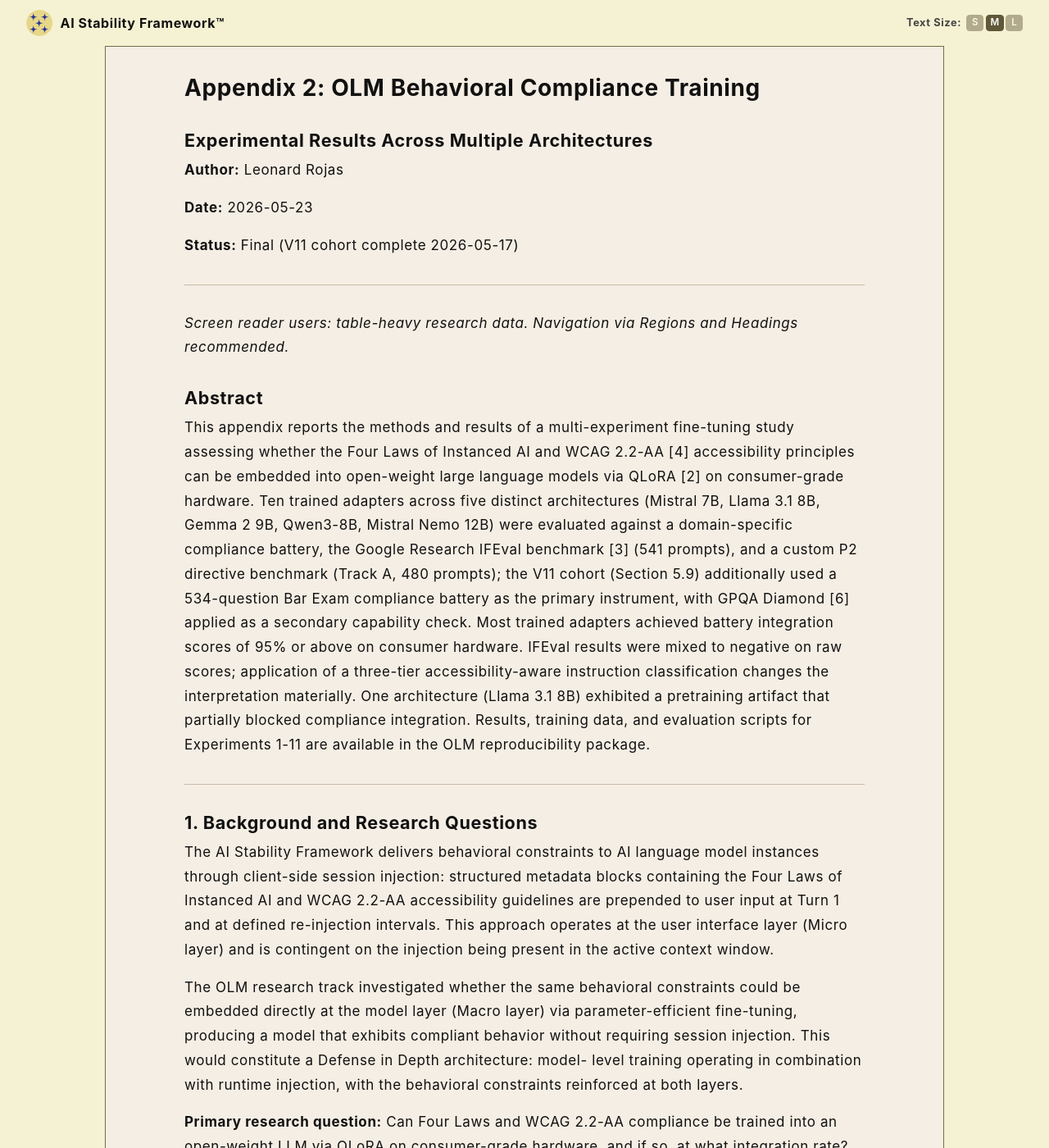
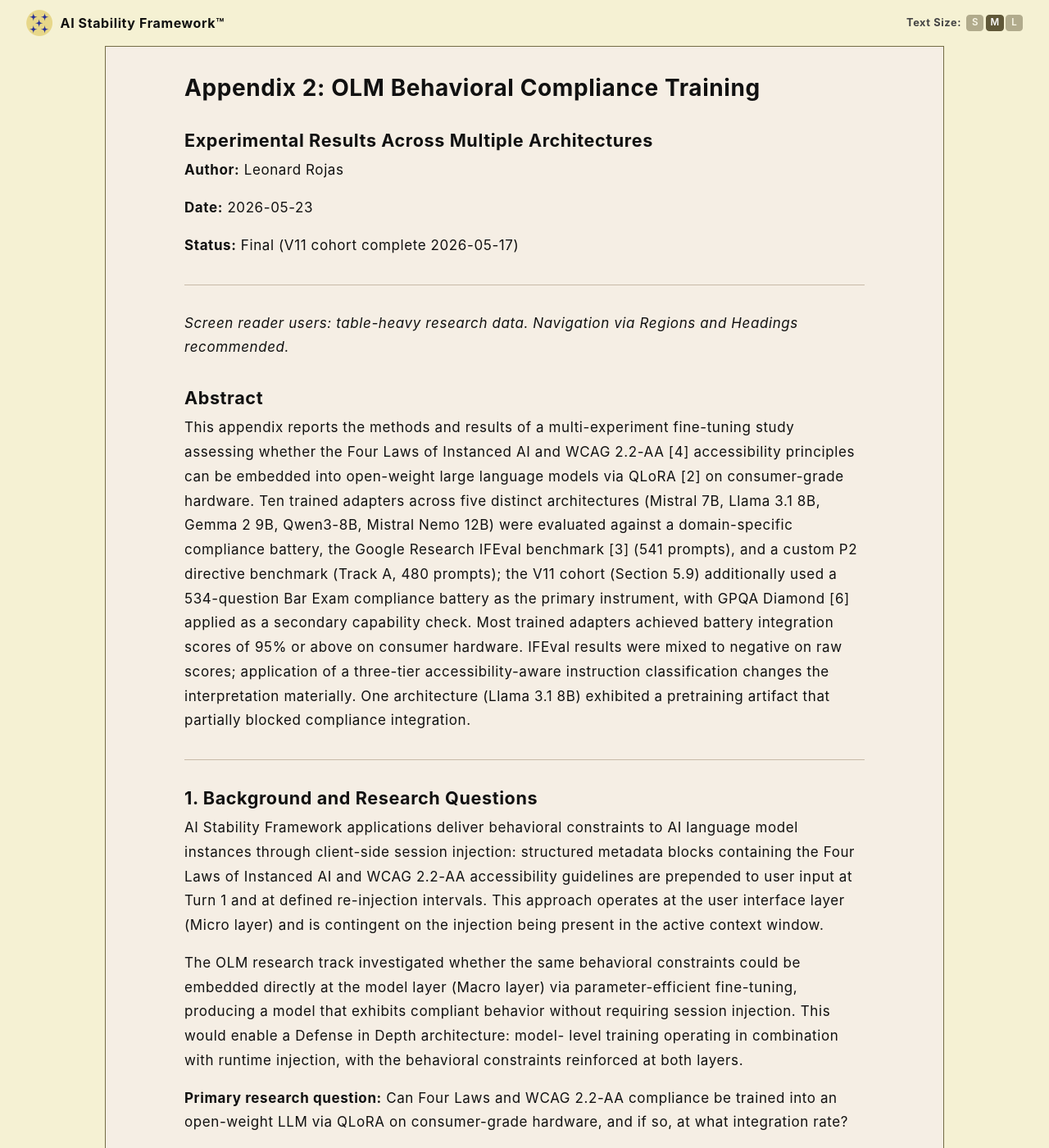
Before and after one commit to rojaslen/AISF-WEB, a Jekyll site: the page built from apx02.md, in a window 1280 px wide and 1400 px high. Shown: the whole window at 82% size. Built offline with Jekyll 4.4.1, drawn with Linux system fonts in a browser that asks for light colours; some web fonts are replaced; some of the changed text lies outside the part shown.

Commit message:
Update apx02.md

```diff
--- a/apx02.md
+++ b/apx02.md
@@ -34,14 +34,13 @@
 hardware. IFEval results were mixed to negative on raw scores; application of a
 three-tier accessibility-aware instruction classification changes the interpretation
 materially. One architecture (Llama 3.1 8B) exhibited a pretraining artifact that
-partially blocked compliance integration. Results, training data, and evaluation
-scripts for Experiments 1-11 are available in the OLM reproducibility package.
+partially blocked compliance integration.
 
 ---
 
 ## 1. Background and Research Questions
 
-The AI Stability Framework delivers behavioral constraints to AI language
+AI Stability Framework applications deliver behavioral constraints to AI language
 model instances through client-side session injection: structured metadata blocks
 containing the Four Laws of Instanced AI and WCAG 2.2-AA accessibility guidelines
 are prepended to user input at Turn 1 and at defined re-injection intervals. This
@@ -51,7 +50,7 @@
 The OLM research track investigated whether the same behavioral constraints could
 be embedded directly at the model layer (Macro layer) via parameter-efficient
 fine-tuning, producing a model that exhibits compliant behavior without requiring
-session injection. This would constitute a Defense in Depth architecture: model-
+session injection. This would enable a Defense in Depth architecture: model-
 level training operating in combination with runtime injection, with the behavioral
 constraints reinforced at both layers.
 
@@ -141,8 +140,8 @@
 
 Meta-suppression examples (53 per chat variant): system prompt contains Framework
 compact block; user turn contains a general-domain question; assistant response
-contains zero framework-referential content. Purpose: prevent model from treating Framework
-doctrine as primary subject matter (see Section 7.7).
+contains zero Framework-referential content. Purpose: prevent model from treating
+Framework doctrine as primary subject matter (see Section 7.7).
 
 ### 3.2 QLoRA Configuration
 
@@ -169,7 +168,7 @@
 <figure>
 <video controls muted poster="/assets/images/submarine_curve.png" style="max-width: 100%; height: auto;">
 <source src="/assets/av/submarine_curve.mp4" type="video/mp4">
-GPU VRAM training profile. If your browser does not support video playback, the still image in the package (submarine_curve.png) shows the same profile.
+GPU VRAM training profile. If your browser does not support video playback, the still image shows the same profile.
 </video>
 <figcaption>Figure 1. GPU VRAM training profile, RTX 5060 Ti (representative training run). Shared VRAM traces the "submarine" curve: a periscope spike at model load, ~2 GB plateau during training, release on exit. Spike magnitude varies by model size; the plateau and release pattern are consistent across runs.</figcaption>
 </figure>
@@ -194,7 +193,7 @@
 
 **Chat format** (Experiments 5-6 and Qwen3 re-run): Framework compact system prompt
 (approximately 100 tokens) in the model-appropriate system slot. The model learns
-to apply framework directives when present in a system prompt. Adapter function
+to apply Framework directives when present in a system prompt. Adapter function
 is contingent on receiving a system prompt at inference time (see Section 7.6).
 
 ---
@@ -213,7 +212,7 @@
 set from the per-experiment batteries used in Experiments 1-8; scores are not
 directly comparable across the two versions.
 
-**Important constraint:** The battery is a measure of framework domain compliance only.
+**Important constraint:** The battery is a measure of Framework domain compliance only.
 Base models without training are never evaluated against the battery, as they have
 no exposure to the Four Laws and will fail by definition. Battery scores reflect
 adapter performance, not base model capability.
@@ -251,7 +250,7 @@
 ### 4.3 Track A Custom Benchmark
 
 Track A is a purpose-built P2 directive compliance benchmark (480 prompts, 8
-constraint types, 60 prompts per type) designed to test framework-relevant instruction
+constraint types, 60 prompts per type) designed to test Framework-relevant instruction
 following on WCAG-neutral prompts only. It was developed in Experiment 4 in
 response to the identification of WCAG-conflicting categories in IFEval (see
 Section 4.4).
@@ -274,7 +273,7 @@
 Identified in Experiment 3. Applied retroactively to all experiments.
 
 Several IFEval instruction types require outputs that conflict with WCAG 2.2
-accessibility principles. A framework-trained model with WCAG mapped to P0 will
+accessibility principles. A Framework-trained model with WCAG mapped to P0 will
 refuse or deprioritize these instructions on principle; IFEval scores these as
 failures. Standard IFEval reporting does not distinguish between failures caused
 by inability and failures caused by principled WCAG compliance, producing
@@ -300,7 +299,7 @@
 
 **Tier 3 (T3) - WCAG-conflicting:** Instructions requiring semantically empty,
 redundant, or decorative output. Failure here is consistent with WCAG P0
-compliance; these categories are excluded from framework performance evaluation.
+compliance; these categories are excluded from Framework performance evaluation.
 Categories: `combination:repeat_prompt` (verbatim redundancy, WCAG Understandable),
 `detectable_format:number_highlighted_sections` (decorative emphasis, WCAG 1.3.3),
 `detectable_content:number_placeholders` (non-meaningful content, WCAG meaningful
@@ -343,9 +342,9 @@
 | AISF-tuned | 99.8% | 13.7% | +4.3% (+25.0 words) |
 
 **IFEval delta:** -1.3 pp (strict prompt-level). Within +/-4.3 pp CI.
-Result: **Null.** AI Stability Framework training does not measurably alter IFEval performance on
-the base model. Adapter installs Four Laws compliance (0% to 99.8% on battery)
-without disturbing general instruction-following behavior.
+Result: **Null.** AI Stability Framework training does not measurably alter IFEval
+performance on the base model. Adapter installs Four Laws compliance (0% to 99.8%
+on battery) without disturbing general instruction-following behavior.
 
 The +4.3% verbosity increase is the only positive token delta in the dataset.
 Base models (no instruction tuning) increase verbosity slightly; all Instruct
@@ -371,8 +370,8 @@
 | AISF-tuned | 100.0% | 35.9% | -42.5% (-96.9 words) |
 
 **IFEval delta:** -7.6 pp (strict prompt-level). Outside +/-4.3 pp CI.
-Result: **Negative.** AI Stability Framework training degrades IFEval performance at the full-score
-level. Category-level analysis identifies the primary driver:
+Result: **Negative.** AI Stability Framework training degrades IFEval performance
+at the full-score level. Category-level analysis identifies the primary driver:
 
 | Category | Base | AISF | Delta | Tier |
 |----------|------|------|-------|------|
@@ -396,8 +395,8 @@
 the dataset and is the first appearance of the cross-architecture pattern
 described in Section 7.4.
 
-Token delta of -42.5% (base avg 228.3 words, framework avg 131.3 words) indicates
-substantial verbosity reduction after Instruct-model framework training.
+Token delta of -42.5% (base avg 228.3 words, Framework avg 131.3 words) indicates
+substantial verbosity reduction after Instruct-model Framework training.
 
 ### 5.3 Experiment 3: Llama 3.1 8B Instruct, AISF+LANG (Alpaca Format)
 
@@ -777,7 +776,7 @@
 correctly on same hardware. Coverage gap in training data, not system limitation.
 
 **Battery test results:** 562/565 (99.5%) -- highest battery rate in the dataset.
-3 failures: format constraint suppressed AISF key terms in output; framework
+3 failures: format constraint suppressed AISF key terms in output; Framework
 comprehension intact.
 
 **Token delta:** -64.4% (base 203.0 words avg, AISF 72.4 words avg, -130.7 words/response).
@@ -808,7 +807,7 @@
 | Gemma 2 9B IT | 9.46B | 95.7% | 511/534 |
 
 All three models meet the 95% integration threshold. Failures in each model are
-isolated to format-constraint edge cases; framework comprehension was intact across
+isolated to format-constraint edge cases; Framework comprehension was intact across
 all failures.
 
 **GPQA Diamond secondary results (see Section 4.5):**
@@ -856,8 +855,9 @@
 ## 6. Cross-Model Summary
 
 All models on RTX 5060 Ti with finalized test instruments (hardware consistency
-re-run complete 2026-03-29). IFEval columns report strict prompt-level scores. Token delta is average words/response,
-base model to Framework-trained model. Models ordered by parameter count.
+re-run complete 2026-03-29). IFEval columns report strict prompt-level scores.
+Token delta is average words/response, base model to Framework-trained model.
+Models ordered by parameter count.
 
 | Model | Params | Battery | Base | AISF | IF Delta | Tok delta |
 |-------|--------|---------|------|------|----------|-----------|
@@ -883,8 +883,8 @@
 1-8 battery scores. IFEval was not administered for the V11 cohort; Base/AISF/IF
 Delta columns are not applicable.
 
-Battery = Framework-trained adapter integration score (proprietary question set, automated
-evaluation). Base%/AISF% = IFEval strict prompt-level without/with adapter.
+Battery = Framework-trained adapter integration score (proprietary question set,
+automated evaluation). Base%/AISF% = IFEval strict prompt-level without/with adapter.
 
 **Mistral 7B IFEval note:** IFEval for the Mistral 7B base experiment (Exp 1) was
 conducted on RTX 4060 Ti. Battery re-run confirmed 99.8% on 5060 Ti. All other
@@ -897,10 +897,10 @@
 
 ### 7.1 Primary Finding: Compliance Training Is Effective Across Architectures
 
-Framework QLoRA fine-tuning successfully embeds Four Laws compliance at the model layer
-across four distinct model architectures on consumer-grade hardware. Four adapters
-achieved battery integration rates of 95.6% or above; one additional adapter
-(Llama 3.1 8B +LANG) achieved 89.9%. The approach is not architecture-specific.
+Framework QLoRA fine-tuning successfully embeds Four Laws compliance at the model
+layer across four distinct model architectures on consumer-grade hardware. Four
+adapters achieved battery integration rates of 95.6% or above; one additional
+adapter (Llama 3.1 8B +LANG) achieved 89.9%. The approach is not architecture-specific.
 
 The 100.0% result on Mistral 7B Instruct and 99.2% on Gemma 2 9B Instruct
 demonstrate that near-complete integration is achievable in a single fine-tuning
```
Also changed, not shown: other parts of apx02.md (+6 -4 lines).
